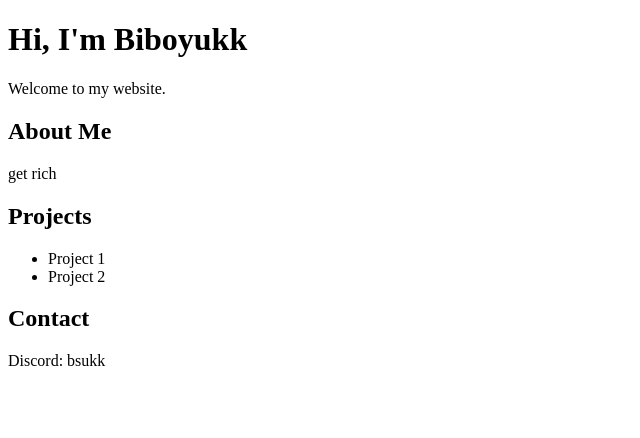
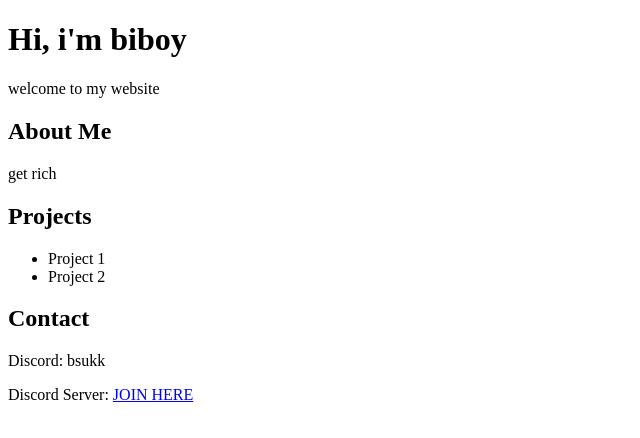
Before and after one commit to biboyukk/ukk, a plain HTML site: page index.html in a window 1280 px wide. Shown: the whole page, without its empty margins (0-640 px from the left). Drawn offline with Linux system fonts and the light colour scheme.

Commit message:
Update index.html

```diff
--- a/index.html
+++ b/index.html
@@ -4,8 +4,8 @@
     <title>Biboyukk</title>
 </head>
 <body>
-    <h1>Hi, I'm Biboyukk</h1>
-    <p>Welcome to my website.</p>
+    <h1>Hi, i'm biboy</h1>
+    <p>welcome to my website</p>
 
     <h2>About Me</h2>
     <p> get rich </p>
@@ -20,3 +20,9 @@
     <p>Discord: bsukk</p>
 </body>
 </html>
+<p>
+    Discord Server:
+    <a href="https://discord.gg/yztwAAgV">
+        JOIN HERE
+    </a>
+</p>
```
